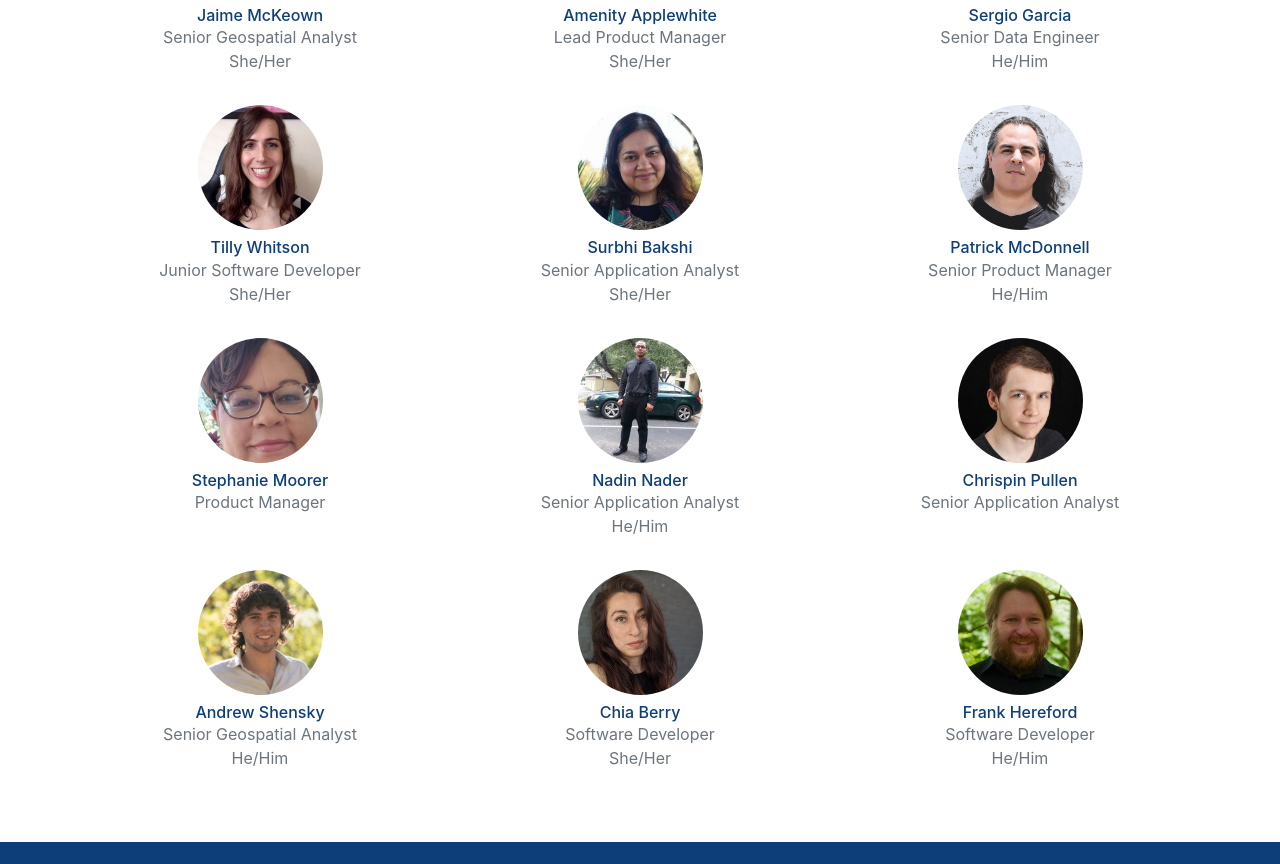
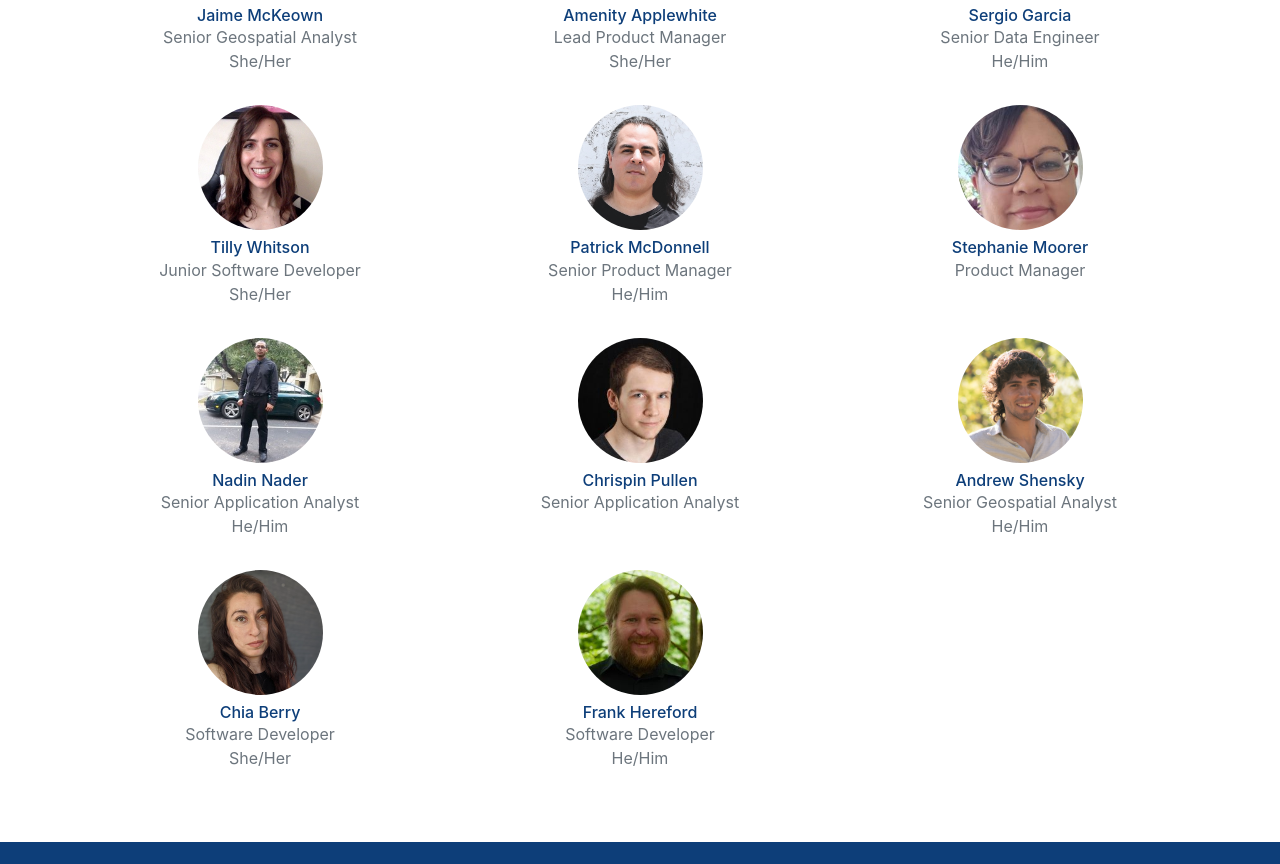
Before and after one commit to cityofaustin/atd-product, a Next.js app: page /about in a window 1280 px wide. Shown: the part 1570-2434 px from the top of the page. Built offline with nearby package versions, Linux system fonts and the light colour scheme; no server answers.

Commit message:
Remove Surbhi from the list of active team members

```diff
--- a/pages/about/index.js
+++ b/pages/about/index.js
@@ -65,12 +65,6 @@ const TEAM_MEMBERS = [
     title: "Junior Software Developer",
     pronouns: "She/Her",
     src: "assets/headshots/tilly_whitson.jpeg",
-  },
-  {
-    name: "Surbhi Bakshi",
-    title: "Senior Application Analyst",
-    pronouns: "She/Her",
-    src: "assets/headshots/surbhi_bakshi.jpeg",
   },
   {
     name: "Patrick McDonnell",
```
